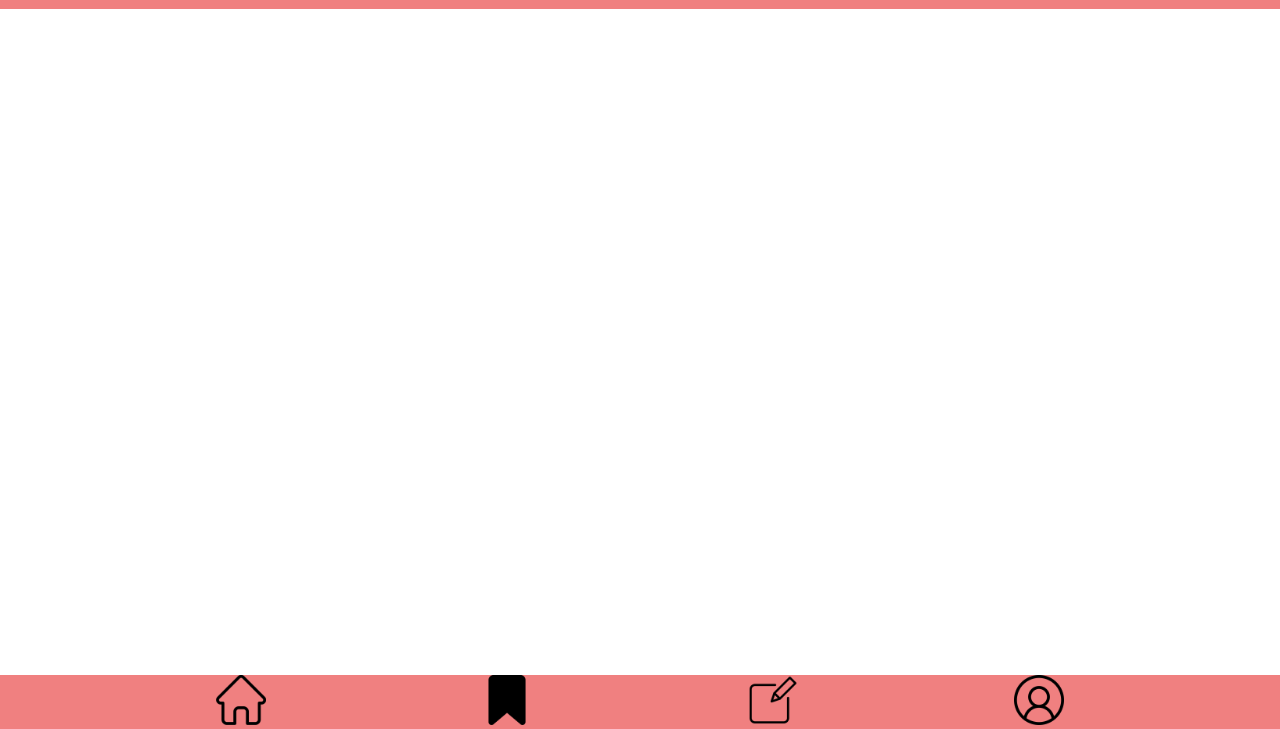
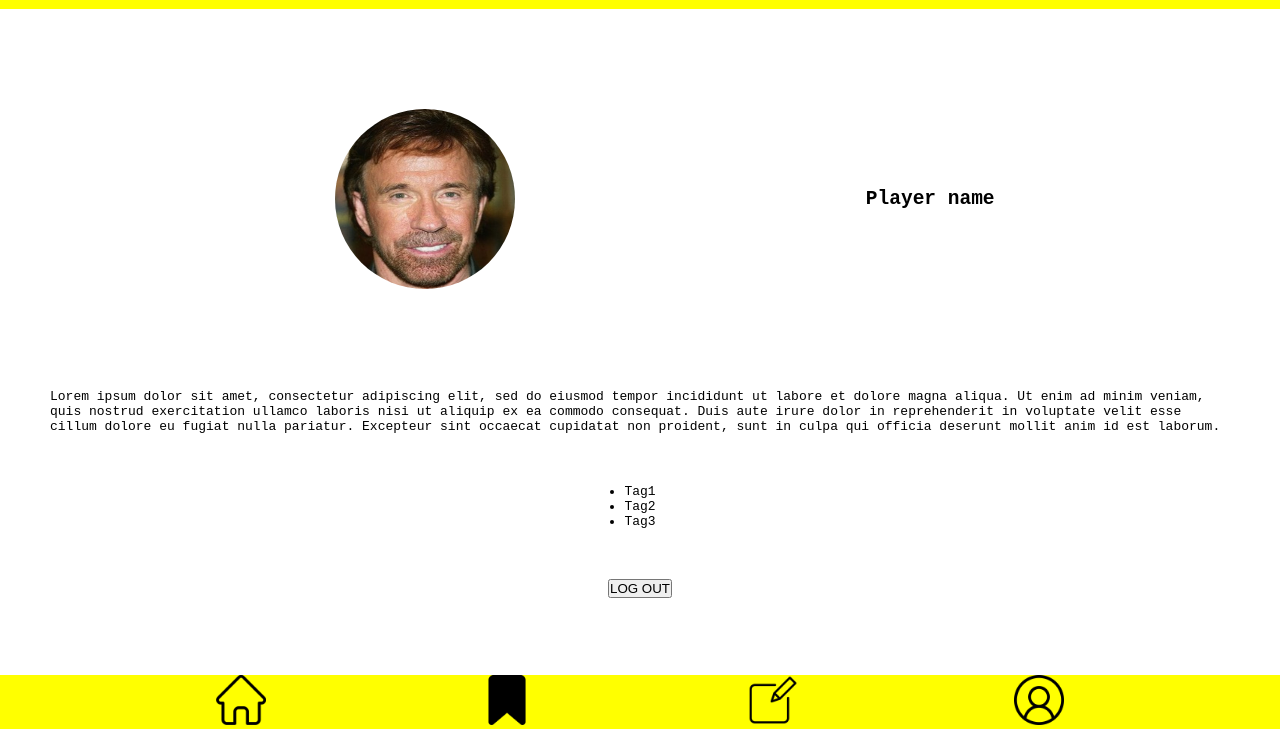
Before and after one commit to borislavkb/quiz-app-21-2-BB, a plain HTML site: page profile.html in a window 1280 px wide. Shown: the part 71-800 px from the top of the page. Drawn offline with Linux system fonts and the light colour scheme.

Commit message:
add structure to profile.html, add css items

```diff
--- a/profile.html
+++ b/profile.html
@@ -1,19 +1,51 @@
 <!DOCTYPE html>
 <html lang="en">
   <head>
-    <meta charset="UTF-8">
-    <meta http-equiv="X-UA-Compatible" content="IE=edge">
-    <meta name="viewport" content="width=device-width, initial-scale=1.0">
-    <title>Document</title>
-    <link rel="stylesheet" href="/styles/index.css">
+    <meta charset="UTF-8" />
+    <meta http-equiv="X-UA-Compatible" content="IE=edge" />
+    <meta name="viewport" content="width=device-width, initial-scale=1.0" />
+    <link rel="stylesheet" href="/styles/profile.css" />
+    <title>Profile</title>
   </head>
   <body class="outer-grid">
     <header class="header">
-          <h1 class="header_title">Profile</h2>
+      <h1 class="header_title">Profile</h1>
     </header>
 
-    <main>
+    <main class="content">
+      <section class="Profile-pic">
+        <img
+          class="Profile-pic"
+          src="images/chuck_norris.webp"
+          alt="Profile picture"
+        />
+        <h2>Player name</h2>
+      </section>
 
+      <section class="About-me">
+        <div class="About-me_par">
+          <p>
+            Lorem ipsum dolor sit amet, consectetur adipiscing elit, sed do
+            eiusmod tempor incididunt ut labore et dolore magna aliqua. Ut enim
+            ad minim veniam, quis nostrud exercitation ullamco laboris nisi ut
+            aliquip ex ea commodo consequat. Duis aute irure dolor in
+            reprehenderit in voluptate velit esse cillum dolore eu fugiat nulla
+            pariatur. Excepteur sint occaecat cupidatat non proident, sunt in
+            culpa qui officia deserunt mollit anim id est laborum.
+          </p>
+        </div>
+        <div class="Tags">
+          <ul>
+            <li>Tag1</li>
+            <li>Tag2</li>
+            <li>Tag3</li>
+          </ul>
+        </div>
+
+        <div class="Log-out">
+          <button type="button" onclick="">LOG OUT</button>
+        </div>
+      </section>
     </main>
 
     <footer class="footer">
--- a/styles/index.css
+++ b/styles/index.css
@@ -30,6 +30,10 @@
   /* height: 100vh; */
   padding: 1em;
   gap: 5em;
+}
+
+.content {
+  display: flex;
 }
 
 .navbar {
--- /dev/null
+++ b/styles/profile.css
@@ -0,0 +1,59 @@
+@import "_base.css";
+
+.outer-grid {
+  display: grid;
+  grid-template-rows: 10vh auto 10vh;
+  height: 100vh;
+}
+
+.header {
+  display: flex;
+  align-items: center;
+  justify-content: center;
+  width: 100%;
+  background-color: yellow;
+}
+
+.navbar {
+  display: flex;
+  justify-content: space-evenly;
+  flex-direction: row;
+  align-items: center;
+  bottom: 0;
+  background-color: yellow;
+  position: fixed;
+  width: 100vw;
+}
+
+img {
+  height: 50px;
+  width: 50px;
+}
+
+img.Profile-pic {
+  height: 180px;
+  width: 180px;
+  border-radius: 50%;
+}
+
+.Profile-pic {
+  display: flex;
+  flex-direction: row;
+  justify-content: space-evenly;
+  align-items: center;
+  gap: 5em;
+  margin: 50px;
+}
+
+.About-me {
+  display: flex;
+  justify-content: center;
+  flex-direction: column;
+  align-items: center;
+  margin: 50px;
+}
+
+.Tags,
+.Log-Out {
+  margin: 50px;
+}
```
Also changed, not shown: index.html (+31 -18 lines), images/chuck_norris.webp (added). Lines whose indentation alone changed are shown as unchanged.
